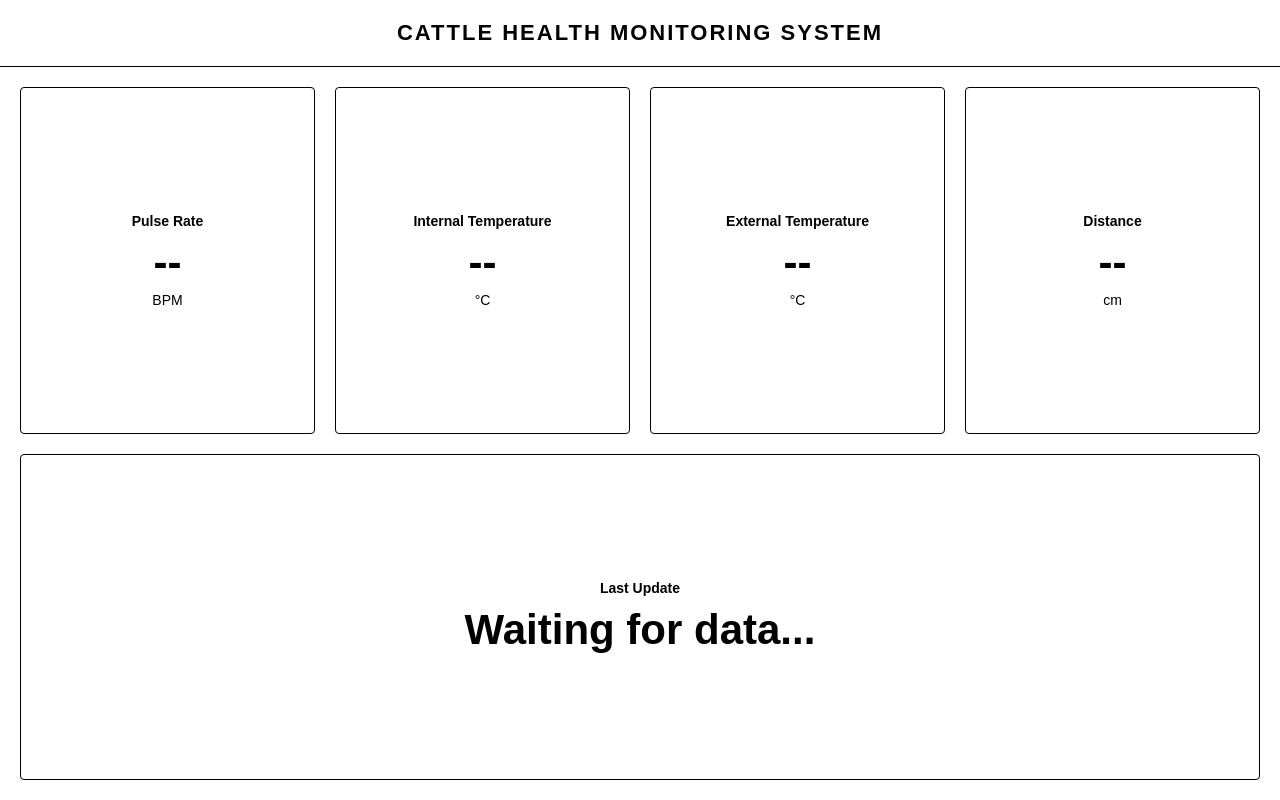
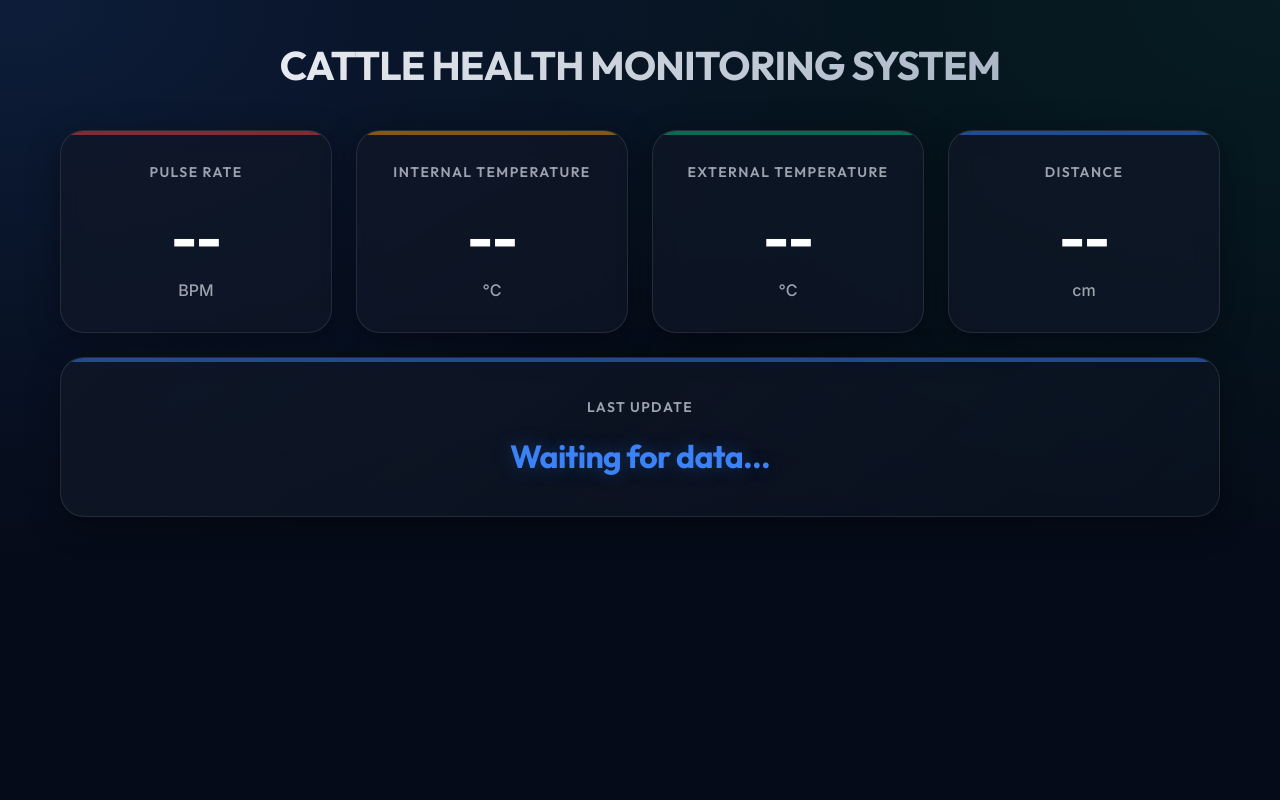
Before and after one commit to neslang-05/cattlehealth, a plain HTML site: page public/index.html in a window 1280 px wide. Drawn offline with Linux system fonts and the light colour scheme; no server answers.

Commit message:
feat: create initial web dashboard for real-time cattle health monitoring with Firebase integration and dynamic data display.

```diff
--- a/public/index.html
+++ b/public/index.html
@@ -8,6 +8,9 @@
 
 <title>Cattle Health Monitoring Dashboard</title>
 
+<link rel="preconnect" href="https://fonts.googleapis.com">
+<link rel="preconnect" href="https://fonts.gstatic.com" crossorigin>
+<link href="https://fonts.googleapis.com/css2?family=Inter:wght@400;500;600&family=Outfit:wght@300;400;600;700&display=swap" rel="stylesheet">
 <link rel="stylesheet" href="style.css">
 
 <!-- Firebase (Compat) -->
--- a/public/script.js
+++ b/public/script.js
@@ -1,109 +1,76 @@
+/*
+=====================================================
+DOM Element Selection
+=====================================================
+*/
+const pulseElement = document.getElementById("pulse");
+const internalTempElement = document.getElementById("internalTemp");
+const externalTempElement = document.getElementById("externalTemp");
+const distanceElement = document.getElementById("distance");
+const timestampElement = document.getElementById("timestamp");
 
 /*
 =====================================================
 Firebase Configuration
 =====================================================
-Replace the values below with your firebase project
-credentials taken from Firebase console.
 */
-
-
 const firebaseConfig = {
-  apiKey: "AIzaSyAj7CcqeWrUemoyvATYDrT9PpdiIbye_lQ",
-  authDomain: "cattlehealthmonitoring-e1459.firebaseapp.com",
-  databaseURL: "https://cattlehealthmonitoring-e1459-default-rtdb.asia-southeast1.firebasedatabase.app",
-  projectId: "cattlehealthmonitoring-e1459",
-  storageBucket: "cattlehealthmonitoring-e1459.firebasestorage.app",
-  messagingSenderId: "1044738365075",
-  appId: "1:1044738365075:web:e7dc0ee6f01ccfdbf05f66",
-  measurementId: "G-YC1VF9N0YL"
+  databaseURL: "https://cattlehealthmonitoring-e1459-default-rtdb.asia-southeast1.firebasedatabase.app"
 };
 
+// Initialize Firebase
+firebase.initializeApp(firebaseConfig);
+const db = firebase.database();
+const dataRef = db.ref("/cattle/cow_1/latest_reading");
 
 /*
 =====================================================
-Initialize Firebase
+Realtime Data Listener
 =====================================================
 */
-
-firebase.initializeApp(firebaseConfig);
-
-const db = firebase.database();
-
-
-
-/*
-=====================================================
-Reference to the ESP32 latest reading path
-=====================================================
-*/
-
-const dataRef = db.ref("/cattle/cow_1/latest_reading");
-
-
-
-/*
-=====================================================
-DOM Elements
-=====================================================
-*/
-
-const pulseElement = document.getElementById("pulse");
-
-const internalTempElement = document.getElementById("internalTemp");
-
-const externalTempElement = document.getElementById("externalTemp");
-
-const distanceElement = document.getElementById("distance");
-
-const timestampElement = document.getElementById("timestamp");
-
-
-
-/*
-=====================================================
-Realtime Firebase Listener
-=====================================================
-This listener triggers every time ESP32 pushes
-new data to Firebase.
-*/
+console.log("Monitoring Cattle Health at:", dataRef.toString());
 
 dataRef.on("value", (snapshot) => {
+  const data = snapshot.val();
 
-const data = snapshot.val();
+  if (!data) {
+    console.warn("Waiting for data...");
+    timestampElement.textContent = "Waiting for data...";
+    return;
+  }
 
-if (!data) return;
+  // Update values with fallbacks
+  pulseElement.textContent = data.pulseBPM ?? "0";
+  internalTempElement.textContent = data.internalTemperature ?? "0.00";
+  externalTempElement.textContent = data.externalTemperature ?? "0.00";
+  distanceElement.textContent = data.distanceCM ? Math.round(data.distanceCM) : "0";
 
+  // Dynamic Status/Color effects
+  updateStatusColor(pulseElement, data.pulseBPM, 60, 100);
+  updateStatusColor(internalTempElement, data.internalTemperature, 37, 39);
 
+  // Update Timestamp
+  if (data.timestamp) {
+    const date = new Date(data.timestamp);
+    timestampElement.textContent = date.toLocaleTimeString([], { hour: '2-digit', minute: '2-digit', second: '2-digit' });
+  }
 
-/*
-=====================================================
-Update dashboard values
-=====================================================
-*/
+}, (error) => {
+  console.error("Firebase Error:", error.code);
+  timestampElement.textContent = "Connection Error";
+});
 
-pulseElement.textContent = data.pulseBPM;
+/**
+ * Utility to update text color based on thresholds
+ */
+function updateStatusColor(element, value, min, max) {
+  if (value === undefined || value === null) return;
 
-internalTempElement.textContent = data.internalTemperature;
-
-externalTempElement.textContent = data.externalTemperature;
-
-distanceElement.textContent = data.distanceCM;
-
-
-
-/*
-=====================================================
-Convert timestamp to readable date
-=====================================================
-*/
-
-if(data.timestamp){
-
-const date = new Date(data.timestamp);
-
-timestampElement.textContent = date.toLocaleString();
-
+  if (value < min || value > max) {
+    element.style.color = "var(--accent-danger)";
+    element.style.textShadow = "0 0 15px rgba(239, 68, 68, 0.4)";
+  } else {
+    element.style.color = "#fff";
+    element.style.textShadow = "none";
+  }
 }
-
-});
--- a/public/style.css
+++ b/public/style.css
@@ -1,100 +1,146 @@
+:root {
+  /* Color Palette - Premium Dark */
+  --bg-color: #050b18;
+  --card-bg: rgba(16, 24, 39, 0.7);
+  --card-border: rgba(255, 255, 255, 0.1);
+  --accent-primary: #3b82f6; /* Blue */
+  --accent-secondary: #10b981; /* Green */
+  --accent-warning: #f59e0b; /* Amber */
+  --accent-danger: #ef4444; /* Red */
+  --text-primary: #f9fafb;
+  --text-secondary: #9ca3af;
+  --font-main: 'Inter', sans-serif;
+  --font-heading: 'Outfit', sans-serif;
+  --glass-shadow: 0 8px 32px 0 rgba(0, 0, 0, 0.37);
+}
+
 * {
-margin:0;
-padding:0;
-box-sizing:border-box;
-font-family:Arial, Helvetica, sans-serif;
+  margin: 0;
+  padding: 0;
+  box-sizing: border-box;
+  font-family: var(--font-main);
 }
 
 body {
-
-background:white;
-color:black;
-height:100vh;
-
-display:flex;
-flex-direction:column;
+  background-color: var(--bg-color);
+  background-image:
+    radial-gradient(at 0% 0%, rgba(59, 130, 246, 0.15) 0px, transparent 50%),
+    radial-gradient(at 100% 0%, rgba(16, 185, 129, 0.1) 0px, transparent 50%);
+  color: var(--text-primary);
+  min-height: 100vh;
+  display: flex;
+  flex-direction: column;
 }
 
-header{
-
-border-bottom:1px solid black;
-padding:20px;
-
-text-align:center;
-
+header {
+  padding: 40px 20px;
+  text-align: center;
 }
 
-h1{
-
-font-size:22px;
-letter-spacing:2px;
-
+h1 {
+  font-family: var(--font-heading);
+  font-weight: 700;
+  font-size: 2.5rem;
+  letter-spacing: -0.02em;
+  background: linear-gradient(135deg, #fff 0%, #94a3b8 100%);
+  -webkit-background-clip: text;
+  -webkit-text-fill-color: transparent;
+  text-transform: uppercase;
 }
 
-main{
-
-flex:1;
-
-padding:20px;
-
+main {
+  flex: 1;
+  max-width: 1200px;
+  margin: 0 auto;
+  width: 100%;
+  padding: 0 20px 40px 20px;
 }
 
-.grid{
-
-display:grid;
-
-grid-template-columns:repeat(4,1fr);
-
-grid-gap:20px;
-
-height:100%;
-
+.grid {
+  display: grid;
+  grid-template-columns: repeat(auto-fit, minmax(240px, 1fr));
+  gap: 24px;
 }
 
-.card{
-
-border:1px solid black;
-
-padding:20px;
-
-display:flex;
-
-flex-direction:column;
-
-justify-content:center;
-
-align-items:center;
-
-border-radius:4px;
-
+.card {
+  background: var(--card-bg);
+  backdrop-filter: blur(12px);
+  -webkit-backdrop-filter: blur(12px);
+  border: 1px solid var(--card-border);
+  padding: 32px;
+  border-radius: 24px;
+  display: flex;
+  flex-direction: column;
+  align-items: center;
+  justify-content: center;
+  box-shadow: var(--glass-shadow);
+  transition: transform 0.3s cubic-bezier(0.175, 0.885, 0.32, 1.275), border-color 0.3s ease;
+  position: relative;
+  overflow: hidden;
 }
 
-.card.large{
-
-grid-column:span 4;
-
+.card:hover {
+  transform: translateY(-5px);
+  border-color: rgba(255, 255, 255, 0.2);
 }
 
-.card h2{
-
-font-size:14px;
-
-margin-bottom:10px;
-
+.card::before {
+  content: '';
+  position: absolute;
+  top: 0;
+  left: 0;
+  width: 100%;
+  height: 4px;
+  background: var(--accent-primary);
+  opacity: 0.5;
 }
 
-.card p{
+.card:nth-child(1)::before { background: var(--accent-danger); }
+.card:nth-child(2)::before { background: var(--accent-warning); }
+.card:nth-child(3)::before { background: var(--accent-secondary); }
+.card:nth-child(4)::before { background: var(--accent-primary); }
 
-font-size:42px;
-
-font-weight:bold;
-
+.card.large {
+  grid-column: 1 / -1;
+  padding: 40px;
+  background: linear-gradient(135deg, rgba(16, 24, 39, 0.8) 0%, rgba(16, 24, 39, 0.4) 100%);
 }
 
-.card span{
+.card h2 {
+  font-family: var(--font-heading);
+  font-size: 0.875rem;
+  font-weight: 600;
+  color: var(--text-secondary);
+  text-transform: uppercase;
+  letter-spacing: 0.1em;
+  margin-bottom: 20px;
+}
 
-font-size:14px;
+.card p {
+  font-family: var(--font-heading);
+  font-size: 3.5rem;
+  font-weight: 700;
+  margin: 0;
+  letter-spacing: -0.02em;
+  color: #fff;
+}
 
-margin-top:5px;
+.card span {
+  font-size: 1rem;
+  font-weight: 500;
+  color: var(--text-secondary);
+  margin-top: 8px;
+}
 
+#timestamp {
+  font-size: 2rem;
+  color: var(--accent-primary);
+  text-shadow: 0 0 20px rgba(59, 130, 246, 0.3);
 }
+
+@media (max-width: 768px) {
+  h1 { font-size: 1.75rem; }
+  .grid { gap: 16px; }
+  .card { padding: 24px; }
+  .card p { font-size: 2.5rem; }
+}
```
